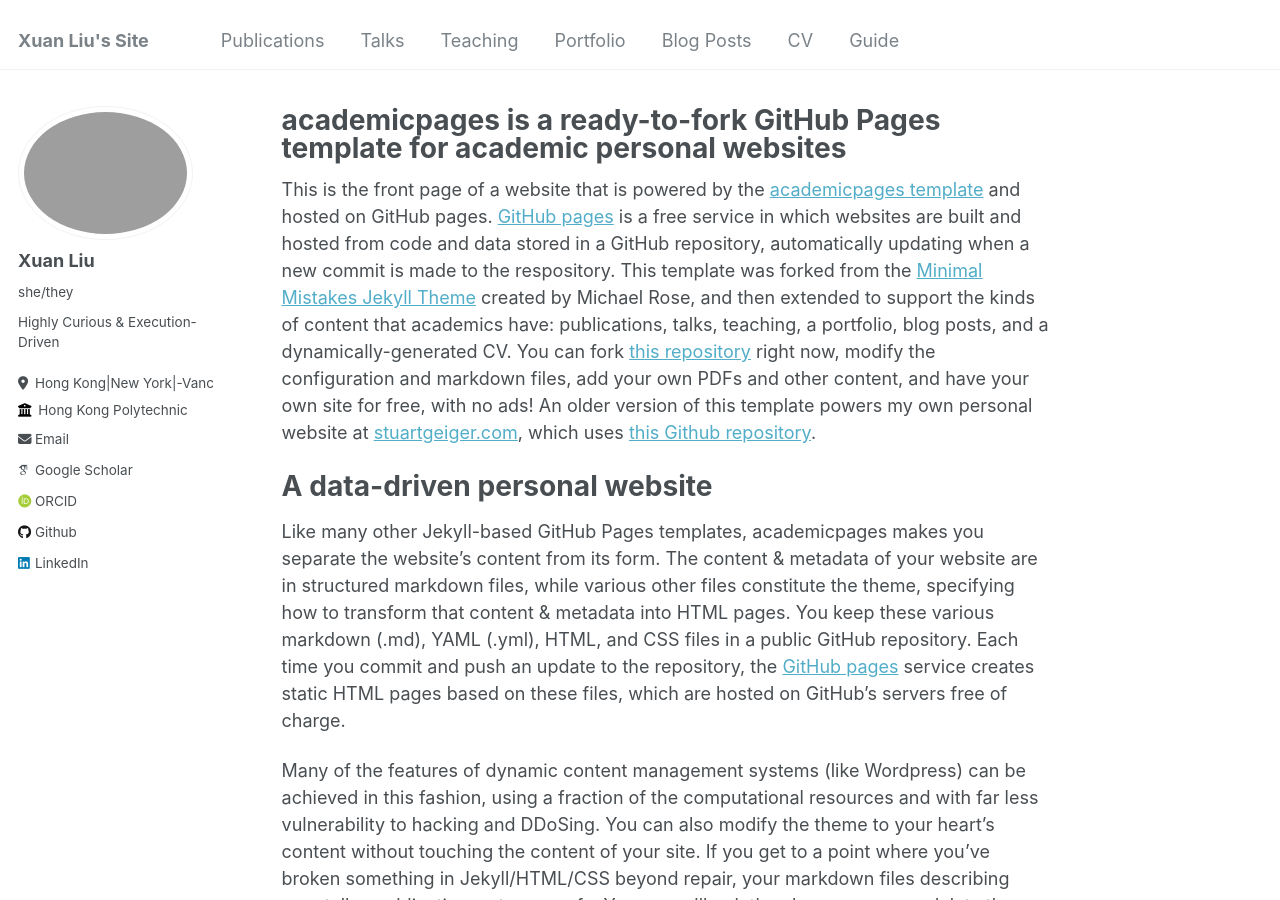
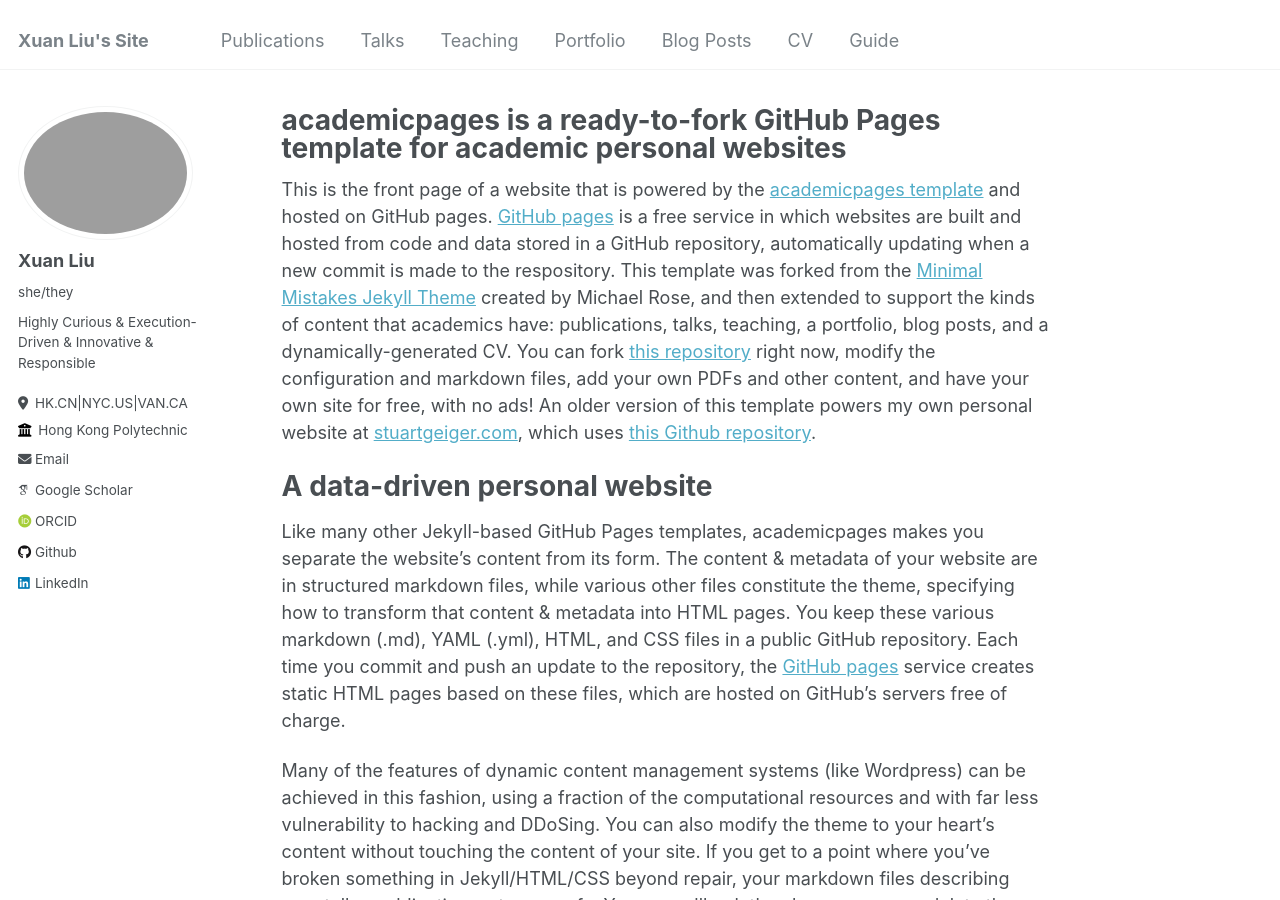
Before and after one commit to XuanL17/XuanL17.github.io, a Jekyll site: the page built from _pages/about.md, in a window 1280 px wide and 900 px high. Built offline with Jekyll 4.4.1, drawn with Linux system fonts in a browser that asks for light colours; some web fonts are replaced.

Commit message:
Update _config.yml

```diff
--- a/_config.yml
+++ b/_config.yml
@@ -24,8 +24,8 @@ author:
   avatar           : "profile.png"
   name             : "Xuan Liu"
   pronouns         : "she/they"
-  bio              : "Highly Curious & Execution-Driven"
-  location         : "Hong Kong|New York|-Vancouver"
+  bio              : "Highly Curious & Execution-Driven & Innovative & Responsible"
+  location         : "HK.CN|NYC.US|VAN.CA"
   employer         : "Hong Kong Polytechnic"
   uri              : # URL
   email            : "xuan18.liu@connect.polyu.hk"
@@ -48,7 +48,7 @@ author:
 
   # Social media
   #bluesky          : #"bsky.app" # Replace this with you Bluesky username
-  facebook         : # Username
+  #facebook         : # Username
   flickr           : # Username
   foursquare       : # Username
   goodreads        : # Username
```
